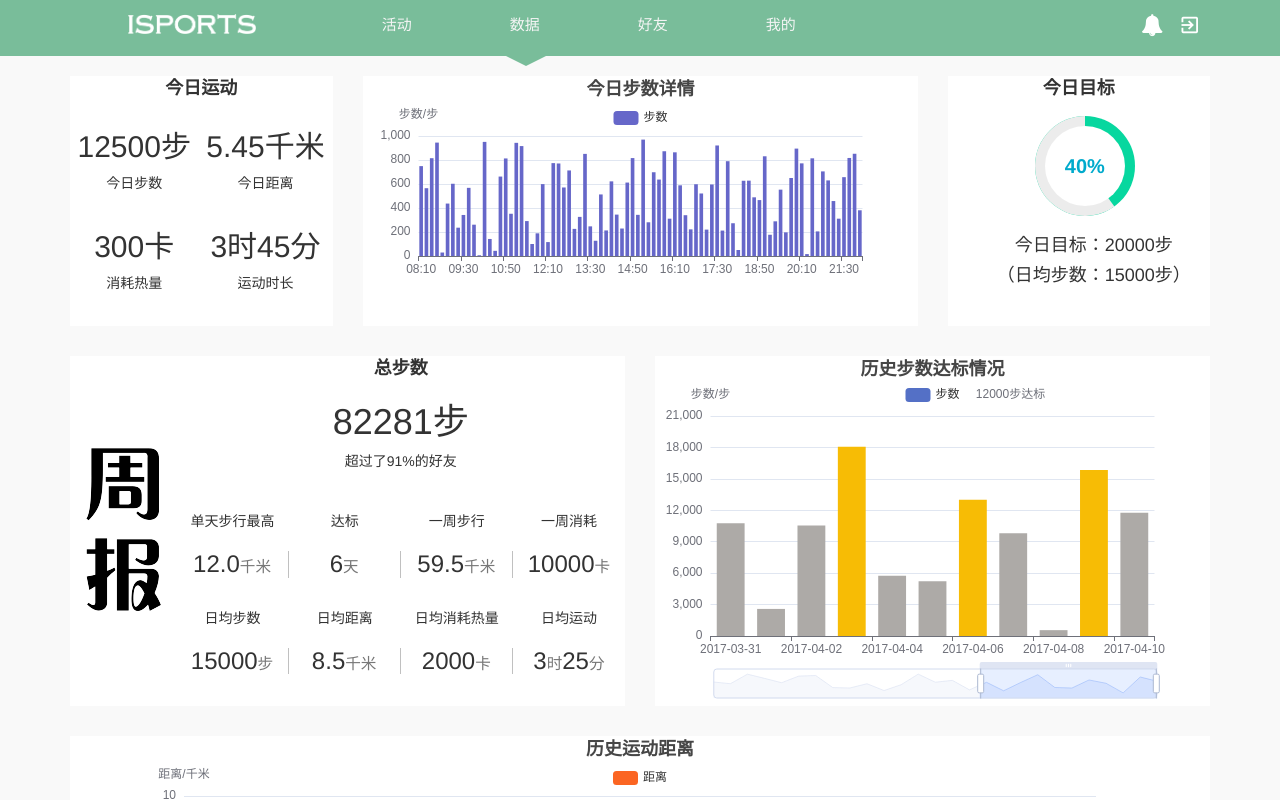
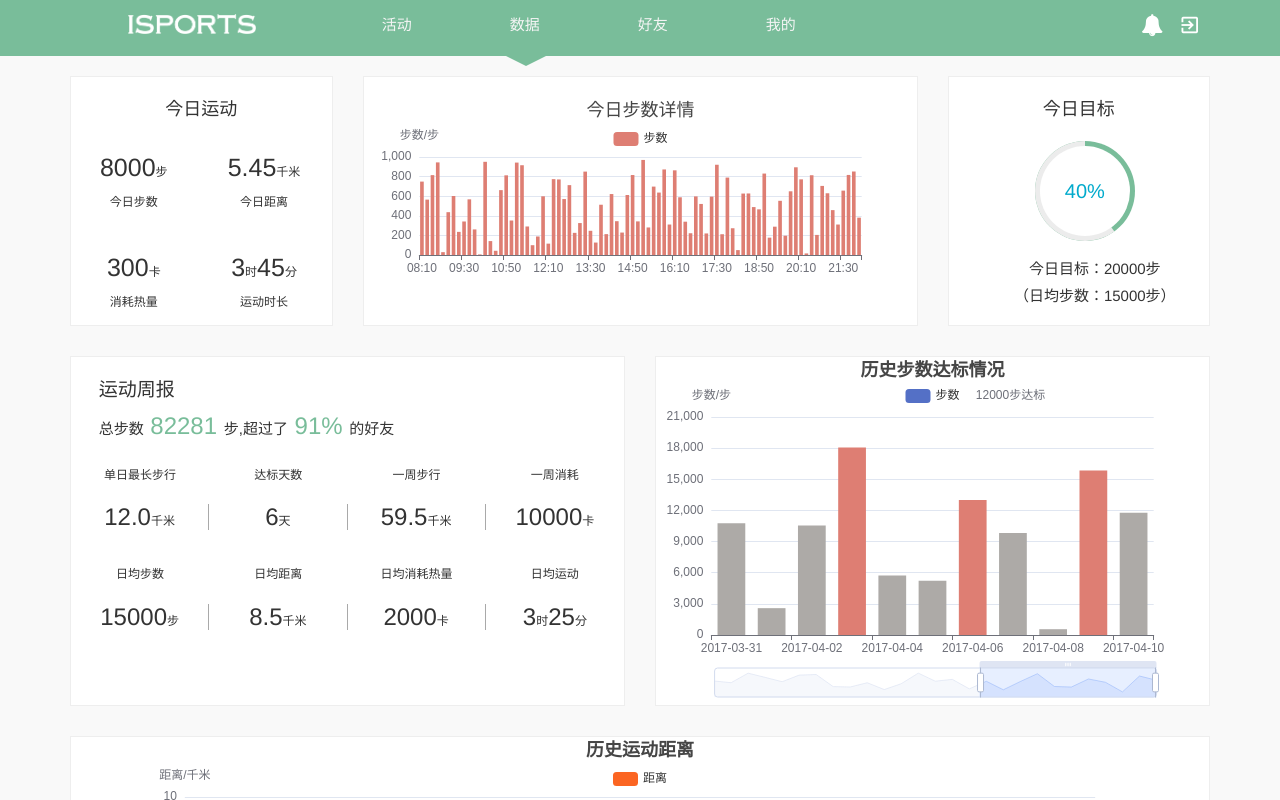
Before and after one commit to CCharlesMeng/isports, a plain HTML site: page mydata.html in a window 1280 px wide. Drawn offline with nearby package versions, Linux system fonts and the light colour scheme.

Commit message:
初步修改个人数据界面

```diff
--- a/js/charts.js
+++ b/js/charts.js
@@ -185,7 +185,10 @@ function myBarChart(id){
     option = {
         title: {
             text: title,
-            x:'center'
+            x:'center',
+            textStyle:{
+                fontWeight:300
+            }
 
         },
         legend: {
@@ -210,7 +213,7 @@ function myBarChart(id){
             data: data1,
             itemStyle:{
                 normal:{
-                    color:'#6667c9'
+                    color:'#DE7E73'
                 }
             },
             animationDelay: function (idx) {
@@ -394,7 +397,7 @@ function achieveBarChart(id){
                 normal:{
                     color:function(params){
                         if(params.data>=12000){
-                            return '#F7BC05'
+                            return '#DE7E73'
                         }else{
                             return '#ADAAA7'
                         }
--- a/mydata.html
+++ b/mydata.html
@@ -67,34 +67,34 @@
                 <div class="area area-low">
                     <div class="today">
                         <div class="title">
-                            <span><b>今日运动</b></span>
+                            <span>今日运动</span>
                         </div>
                         <table>
                             <tr>
                                 <td>
                                     <div class="onelabel steps">
-                                        <h2>12500步</h2>
-                                        <span>今日步数</span>
+                                        <h2>8000<span class="unit-p">步</span></h2>
+                                        <span class="unit-p">今日步数</span>
                                     </div>
                                 </td>
                                 <td>
                                     <div class="onelabel distance">
-                                        <h2>5.45千米</h2>
-                                        <span>今日距离</span>
+                                        <h2>5.45<span class="unit-p">千米</span></h2>
+                                        <span class="unit-p">今日距离</span>
                                     </div>
                                 </td>
                             </tr>
                             <tr>
                                 <td>
                                     <div class="onelabel calorie">
-                                        <h2>300卡</h2>
-                                        <span>消耗热量</span>
+                                        <h2>300<span class="unit-p">卡</span></h2>
+                                        <span class="unit-p">消耗热量</span>
                                     </div>
                                 </td>
                                 <td>
                                     <div class="onelabel time">
-                                        <h2>3时45分</h2>
-                                        <span>运动时长</span>
+                                        <h2>3<span class="unit-p">时</span>45<span class="unit-p">分</span></h2>
+                                        <span class="unit-p">运动时长</span>
                                     </div>
                                 </td>
                             </tr>
@@ -106,17 +106,17 @@
             </div>
             <div class="col-md-6 col-sm-12 col-xs-12  column">
                 <div class="area area-low">
-                    <div class="chart" id="todaysteps"></div>
+                    <div class="chart today" id="todaysteps"></div>
 
                 </div>
             </div>
             <div class="col-md-3 col-sm-6 col-xs-6  column">
                 <div class="area area-low">
-                    <div>
+                    <div class="today">
                         <div class="title">
-                            <span><b>今日目标</b></span>
+                            <span>今日目标</span>
                         </div>
-                        <div class="circle" style="top:40px;left:35%;">
+                        <div class="circle twentyfive-to-top" style="top:40px;left:35%;">
                             <div class="pie_left">
                                 <div class="left"></div>
                             </div>
@@ -126,7 +126,7 @@
                             <div class="mask"><span>40</span>%</div>
                         </div>
 
-                        <div class="comment">
+                        <div class="comment twentyfive-to-top">
                             <span><h4>今日目标：20000步</h4></span>
                             <span><h4>（日均步数：15000步）</h4></span>
                         </div>
@@ -142,21 +142,16 @@
                     <div class="weekreport">
                         <table>
                             <tr>
-                                <td rowspan="2">
-                                    <div >
-                                        <img src="images/report.png" style="margin: 0 auto;" height="164" width="75"/>
-                                    </div>
+                                <!--<td rowspan="2">-->
+                                    <!--&lt;!&ndash;<div >&ndash;&gt;-->
+                                        <!--&lt;!&ndash;<img src="images/report.png" style="margin: 0 auto;" height="164" width="75"/>&ndash;&gt;-->
+                                    <!--&lt;!&ndash;</div>&ndash;&gt;-->
 
-                                </td>
+                                <!--</td>-->
                                 <td>
                                     <div  class="oneweek">
-
-                                        <div class="title">
-                                            <span><b>总步数</b></span>
-                                        </div>
-
-                                        <h1>82281步</h1>
-                                        <span>超过了91%的好友</span>
+                                        <h2>运动周报</h2>
+                                        <h5>总步数<span class="special-data"> 82281 </span>步,超过了<span class="special-data"> 91% </span>的好友</h5>
                                     </div>
                                     <br/>
 
@@ -170,36 +165,36 @@
                                             <tr>
                                                 <td>
                                                     <div  class="oneweek">
-                                                        <span>单天步行最高</span>
+                                                        <span class="unit-p">单日最长步行</span>
                                                         <div class="oneitem showright">
-                                                            <h3>12.0<small>千米</small></h3>
+                                                            <h3>12.0<span class="unit-p">千米</span></h3>
                                                         </div>
 
                                                     </div>
                                                 </td>
                                                 <td>
                                                     <div  class="oneweek ">
-                                                        <span>达标</span>
+                                                        <span class="unit-p">达标天数</span>
                                                         <div class="oneitem showright">
-                                                            <h3>6<small>天</small></h3>
+                                                            <h3>6<span class="unit-p">天</span></h3>
                                                         </div>
 
                                                     </div>
                                                 </td>
                                                 <td>
                                                     <div  class="oneweek">
-                                                        <span>一周步行</span>
+                                                        <span class="unit-p">一周步行</span>
                                                         <div class="oneitem showright">
-                                                            <h3>59.5<small>千米</small></h3>
+                                                            <h3>59.5<span class="unit-p">千米</span></h3>
                                                         </div>
 
                                                     </div>
                                                 </td>
                                                 <td>
                                                     <div  class="oneweek">
-                                                        <span>一周消耗</span>
+                                                        <span class="unit-p">一周消耗</span>
                                                         <div class="oneitem">
-                                                            <h3>10000<small>卡</small></h3>
+                                                            <h3>10000<span class="unit-p">卡</span></h3>
                                                         </div>
 
                                                     </div>
@@ -209,36 +204,36 @@
                                             <tr>
                                                 <td>
                                                     <div  class="oneweek">
-                                                        <span>日均步数</span>
+                                                        <span class="unit-p">日均步数</span>
                                                         <div class="oneitem showright">
-                                                            <h3>15000<small>步</small></h3>
+                                                            <h3>15000<span class="unit-p">步</span></h3>
                                                         </div>
 
                                                     </div>
                                                 </td>
                                                 <td>
                                                     <div  class="oneweek ">
-                                                        <span>日均距离</span>
+                                                        <span class="unit-p">日均距离</span>
                                                         <div class="oneitem showright">
-                                                            <h3>8.5<small>千米</small></h3>
+                                                            <h3>8.5<span class="unit-p"s>千米</span></h3>
                                                         </div>
 
                                                     </div>
                                                 </td>
                                                 <td>
                                                     <div  class="oneweek">
-                                                        <span>日均消耗热量</span>
+                                                        <span class="unit-p">日均消耗热量</span>
                                                         <div class="oneitem showright">
-                                                            <h3>2000<small>卡</small></h3>
+                                                            <h3>2000<span class="unit-p">卡</span></h3>
                                                         </div>
 
                                                     </div>
                                                 </td>
                                                 <td>
                                                     <div  class="oneweek">
-                                                        <span>日均运动</span>
+                                                        <span class="unit-p">日均运动</span>
                                                         <div class="oneitem">
-                                                            <h3>3<small>时</small>25<small>分</small></h3>
+                                                            <h3>3<span class="unit-p">时</span>25<span class="unit-p">分</span></h3>
                                                         </div>
 
                                                     </div>
--- a/style/mydata.css
+++ b/style/mydata.css
@@ -6,6 +6,7 @@
 .area{
     width:100%;
     background-color:white;
+    border: solid 1px #eeeeee;
 }
 
 .area-low{
@@ -20,6 +21,10 @@
     margin-top:20px;
 }
 
+.today{
+    padding-top: 20px;
+}
+
 .today table{
     width:100%;
     height:200px;
@@ -31,17 +36,30 @@
 
 .title{
     text-align: center;
-
 }
 
 .title span{
     font-size:18px;
+    font-weight: 300;
     text-align: center;
+}
 
+.twentyfive-to-top{
+    margin-top: 25px;
 }
 
 .onelabel{
     width:100%;
+}
+
+.onelabel h2{
+    font-size: 25px;
+    font-weight: 400;
+}
+
+.unit-p{
+    font-size: 12px;
+    font-weight: 300;
 }
 
 .chart{
@@ -51,11 +69,12 @@
 
 
 .circle {
+    /*margin-top:25px;*/
     width: 100px;
     height: 100px;
     position: absolute;
     border-radius: 50%;
-    background: #07D79F;
+    background: #79BD9A;
 }
 .pie_left, .pie_right {
     width:100px;
@@ -79,17 +98,17 @@
     clip:rect(0,50px,auto,0);
 }
 .mask {
-    width: 80px;
-    height: 80px;
+    width: 90px;
+    height: 90px;
     border-radius: 50%;
-    left: 10px;
-    top: 10px;
+    left: 5px;
+    top: 5px;
     background: #FFF;
     position: absolute;
     text-align: center;
-    line-height: 80px;
+    line-height: 90px;
     font-size: 20px;
-    font-weight: bold;
+    font-weight: 300;
     color: #00aacc;
 }
 
@@ -105,19 +124,53 @@
     display: block;
 }
 
+.comment h4{
+    font-size: 15px;
+    font-weight: 300;
+}
+
 .weekreport table{
     width:100%;
 }
 
-
+.others{
+    text-align: center;
+}
 
 .oneweek{
-    text-align:center;
     width: 100%;
+    padding-top: 3px;
+}
+
+.oneweek h2{
+    position: relative;
+    float: left;
+    margin-top: 20px;
+    width: 90%;
+    left: 5%;
+    font-size: 19px;
+    font-weight: 300;
+    /*background-color: gainsboro;*/
+}
+
+.oneweek h5{
+    margin-top: 5px;
+    margin-bottom: 2px;
+    position: relative;
+    float: left;
+    left: 5%;
+    font-size: 15px;
+    font-weight: 300;
+    line-height: 20px;
 }
 
 .others td{
     width:25%;
+}
+
+.special-data{
+    font-size: 24px;
+    color:#79BD9A;
 }
 
 .others table{
@@ -126,5 +179,9 @@
 }
 
 .showright{
-    border-right: 1px solid silver;
+    border-right: 1px solid darkgray;
 }
+
+.showright h3,.oneitem h3{
+    font-weight: 400;
+}
```
